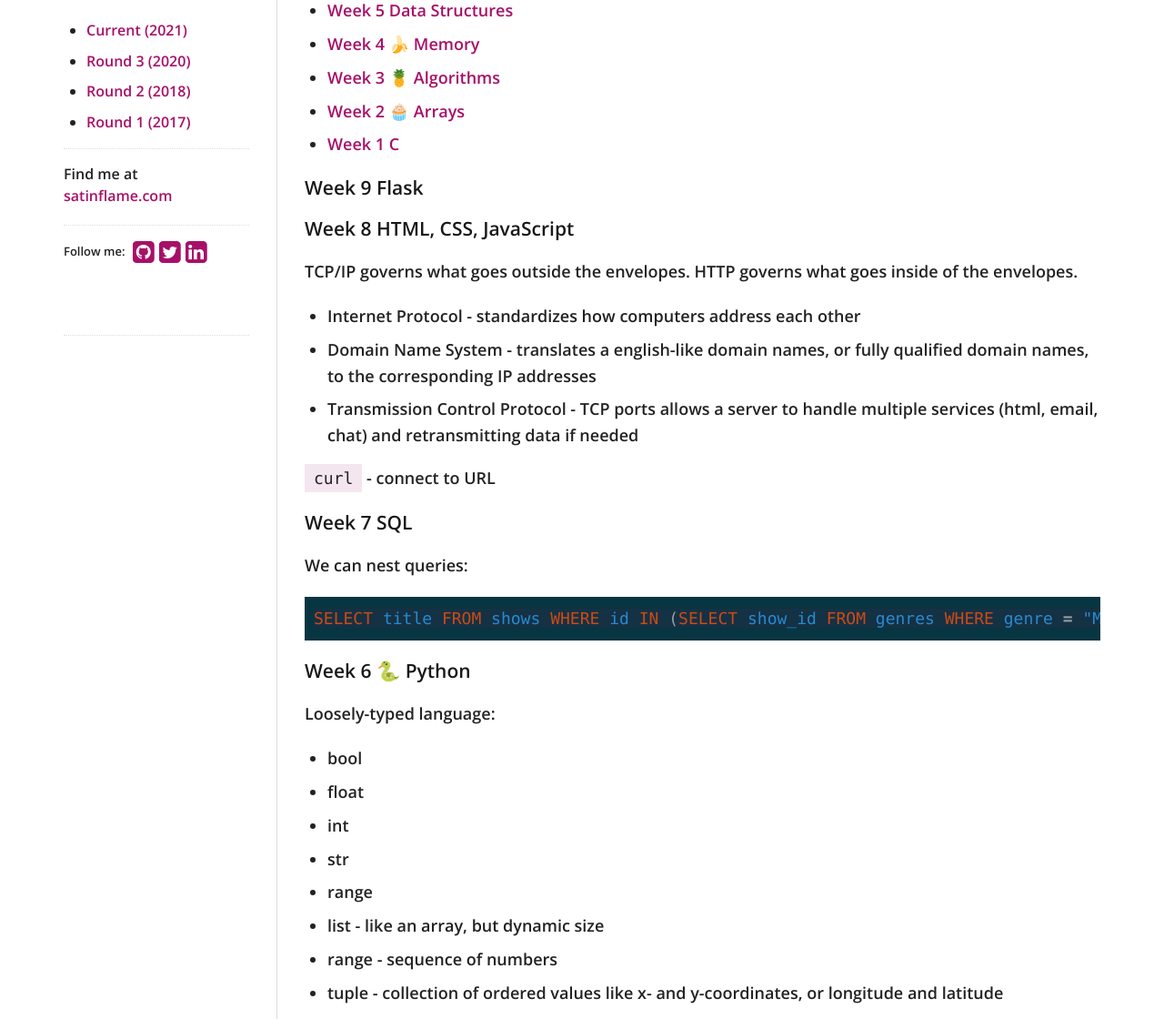
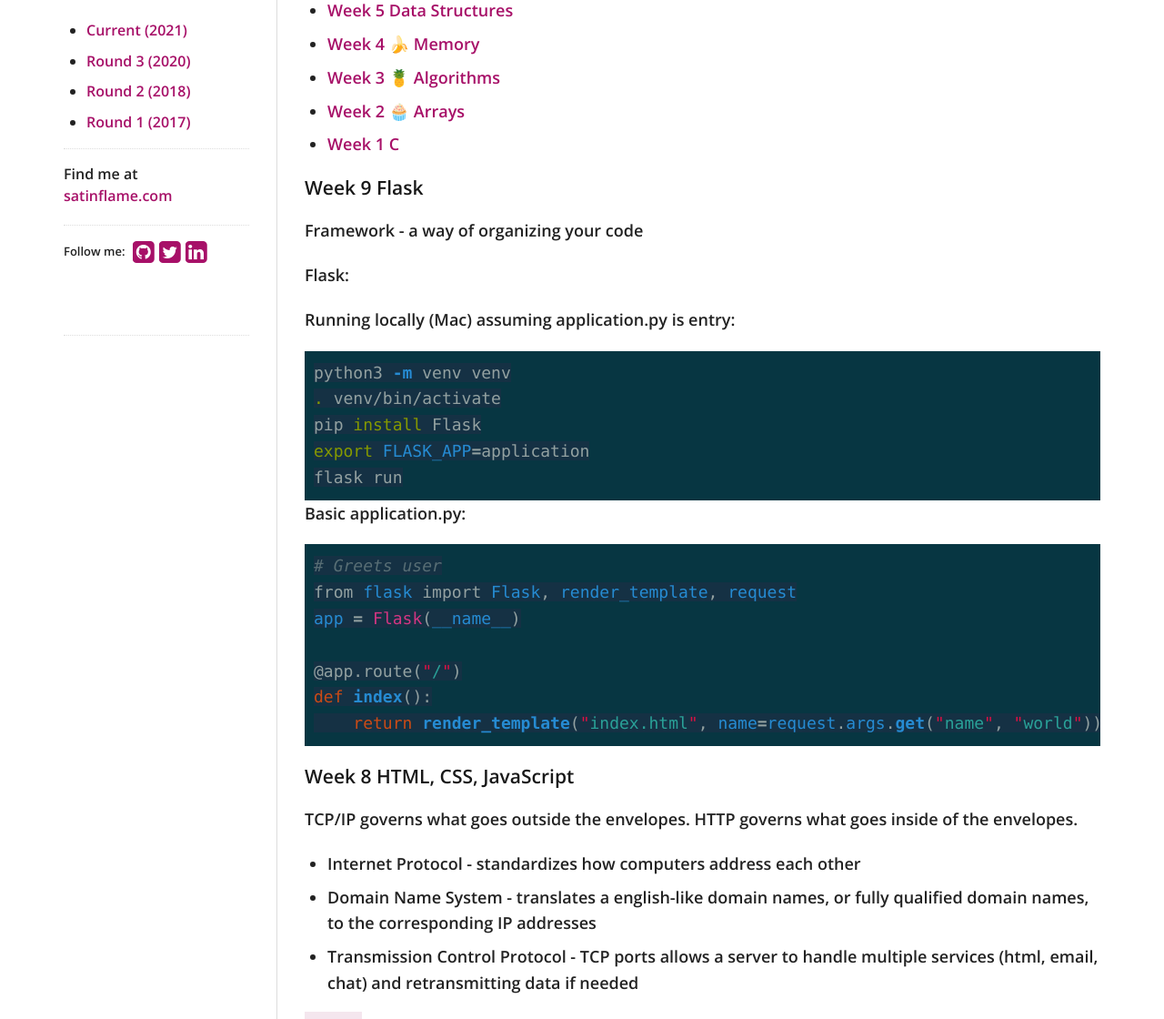
Before and after one commit to virtual/100daysofcode, a Jekyll site: the page built from index.md, in a window 1280 px wide and 1400 px high, cut to the strip 280-1400 px from the top of the window. Shown: the whole strip at 91% size. Built offline with Jekyll 4.4.1, drawn with Linux system fonts in a browser that asks for light colours; nearby versions of some CDN libraries; our own code applies the rules of GitHub Pages for plain Markdown files.

Commit message:
flask ex

````diff
--- a/index.md
+++ b/index.md
@@ -13,6 +13,32 @@
 - [Week 1 C](#week-1-c)
 
 ### Week 9 Flask
+
+Framework - a way of organizing your code
+
+Flask:
+
+Running locally (Mac) assuming application.py is entry:
+
+```bash
+python3 -m venv venv
+. venv/bin/activate
+pip install Flask
+export FLASK_APP=application
+flask run
+```
+
+Basic application.py:
+
+```py
+# Greets user
+from flask import Flask, render_template, request
+app = Flask(__name__)
+
+@app.route("/")
+def index():
+    return render_template("index.html", name=request.args.get("name", "world"))
+```
 
 ### Week 8 HTML, CSS, JavaScript
 
````
